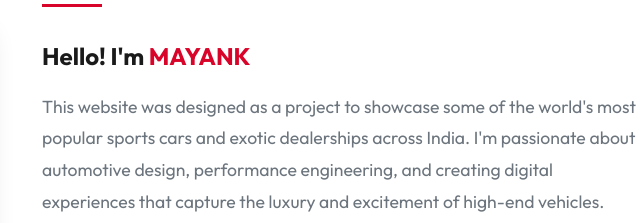
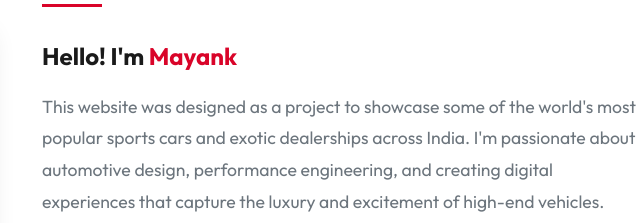
Before and after one commit to unknow-nnn/tarzan-motor-works, a plain HTML site: page contact.html in a window 1280 px wide. Shown: the part 537-760 px from the top of the page, 473-1113 px from the left. Drawn offline with nearby package versions, Linux system fonts and the light colour scheme.

Commit message:
Update contact.html

```diff
--- a/contact.html
+++ b/contact.html
@@ -31,7 +31,7 @@
             <img src="https://images.unsplash.com/photo-1519085360753-af0119f7cbe7?ixlib=rb-1.2.1&auto=format&fit=crop&w=800&q=80" alt="Shyam's Profile">
             <div class="contact-text">
                 <h1>About Me</h1>
-                <h4>Hello! I'm <span>MAYANK</span></h4>
+                <h4>Hello! I'm <span> Mayank</span></h4>
                 <p>This website was designed as a project to showcase some of the world's most popular sports cars and exotic dealerships across India. I'm passionate about automotive design, performance engineering, and creating digital experiences that capture the luxury and excitement of high-end vehicles.</p>
                 <p>With a background in web development and a lifelong interest in cars, I've combined these passions to create this platform that highlights the finest automobiles available in the Indian market.</p>
                 <button><i class='bx bx-download'></i> Download Resume</button>
```
